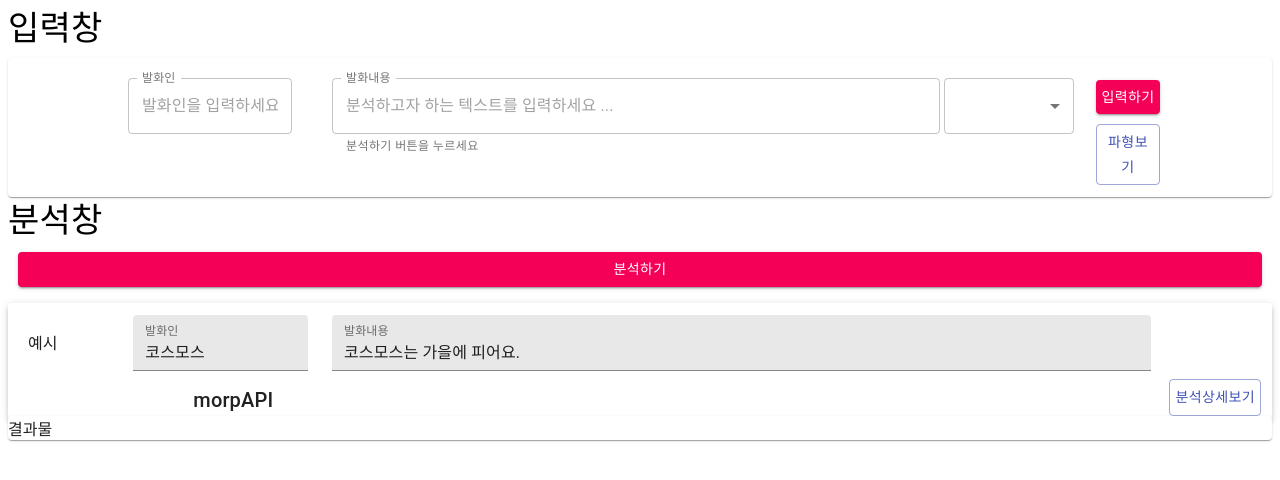
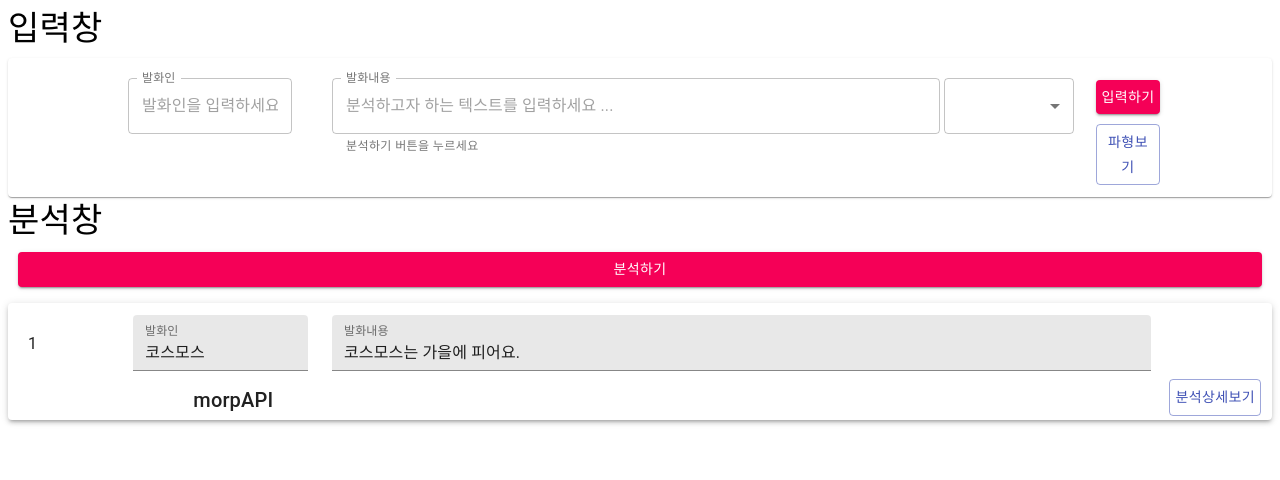
Before and after one commit to rovin0805/cosmos-Kstars-FrontEnd, a React (Create React App) app: page / in a window 1280 px wide. Shown: the top 480 px of the page. Built offline with nearby package versions, Linux system fonts and the light colour scheme.

Commit message:
형태소 분석 연동 완료

```diff
--- a/src/Type1/TalkerList.js
+++ b/src/Type1/TalkerList.js
@@ -31,11 +31,11 @@ class TalkerList extends Component {
         maxNo: 1,
         boards: [
             {
-                brdno: '예시',
+                brdno: 1,
                 talker:'코스모스',
                 text: '코스모스는 가을에 피어요.',
                 analysisType:'morpAPI',
-                analysisResult:'결과물',
+                analysisResult:'',
             },
 
         ],
@@ -67,18 +67,18 @@ class TalkerList extends Component {
         const { boards } =this.state;
 
         try {
-            const response = await Axios.post("/cosmos/kStars/analysis2", {
+            const response = await Axios.post("/cosmos/kStars/analysisList",
                 boards
-            });
+            );
             const { status, data } = response;
 
             if (status === 200) {
               //서버에서 넘어온 값들
               console.log("값이 성공적으로 넘어왔습니다.",data)
-              this.setState({
-                  boards:boards.concat({analysisResult:data.analysisResult })
-              })
-      }
+              //const { state } = this;
+              this.setState({boards: data}, () => console.log(this.state));
+
+              }
 
         } catch (error) {
 
@@ -101,10 +101,25 @@ class TalkerList extends Component {
         this.setState({selectedBoard: row});
     }
 
+    shouldComponentUpdate(nextProps, nextState) {
+        let boards = nextState.boards;
+
+            boards.map(row =>
+                (
+                <div>
+                {/* <TalkerItem key={row.brdno} row={row} onRemove={this.handleRemove} onSelectRow={this.handleSelectRow}/> */}
+                <TalkerChips chipData={row.analysisResult}/>
+                    </div>)
+            )
+
+        return true;
+      }
+
+
 
     render() {
         const { boards, selectedBoard } = this.state;
-        console.log(boards)
+        //console.log(boards)
 
         return (
             <div>
```
